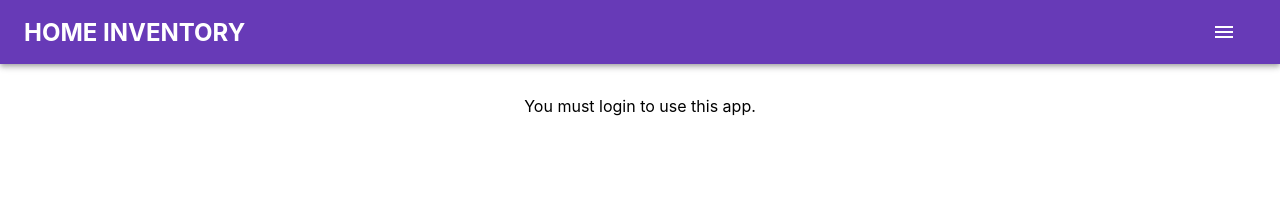
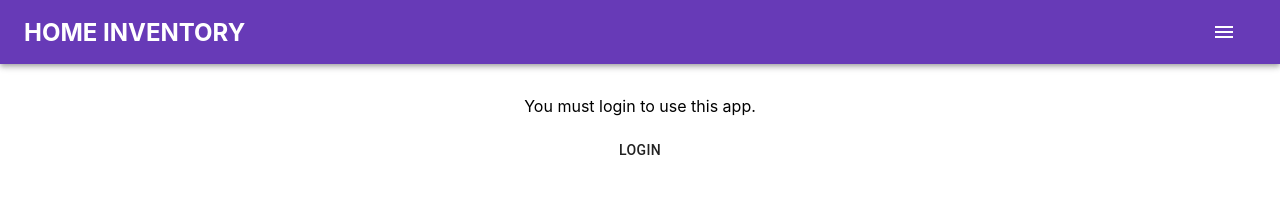
Before and after one commit to alisonhall/Home-Inventory, a React (Create React App) app: page / in a window 1280 px wide. Shown: the top 222 px of the page. Built offline with nearby package versions, Linux system fonts and the light colour scheme; no server answers.

Commit message:
Add the login button to the default view

```diff
--- a/src/App/App.tsx
+++ b/src/App/App.tsx
@@ -136,6 +136,19 @@ function App() {
               <div className="logo">
                 <Link to="/">Home Inventory</Link>
               </div>
+              {/* <div className="search">
+                <div className="search-icon">
+                  <SearchIcon />
+                </div>
+                <InputBase
+                  placeholder="Search…"
+                  classes={{
+                    root: classes.inputRoot,
+                    input: classes.inputInput,
+                  }}
+                  inputProps={{ 'aria-label': 'search' }}
+                />
+              </div> */}
               <Button className="menu-button" onClick={toggleMenu(true)}><MenuIcon /></Button>
               <SwipeableDrawer
                 anchor="right"
@@ -153,6 +166,7 @@ function App() {
             : (
               <Container className="container" maxWidth="sm">
                 <p>You must login to use this app.</p>
+                <Button className="login-button" onClick={signIn}>Login</Button>
               </Container>
             )}
         </div>
```
